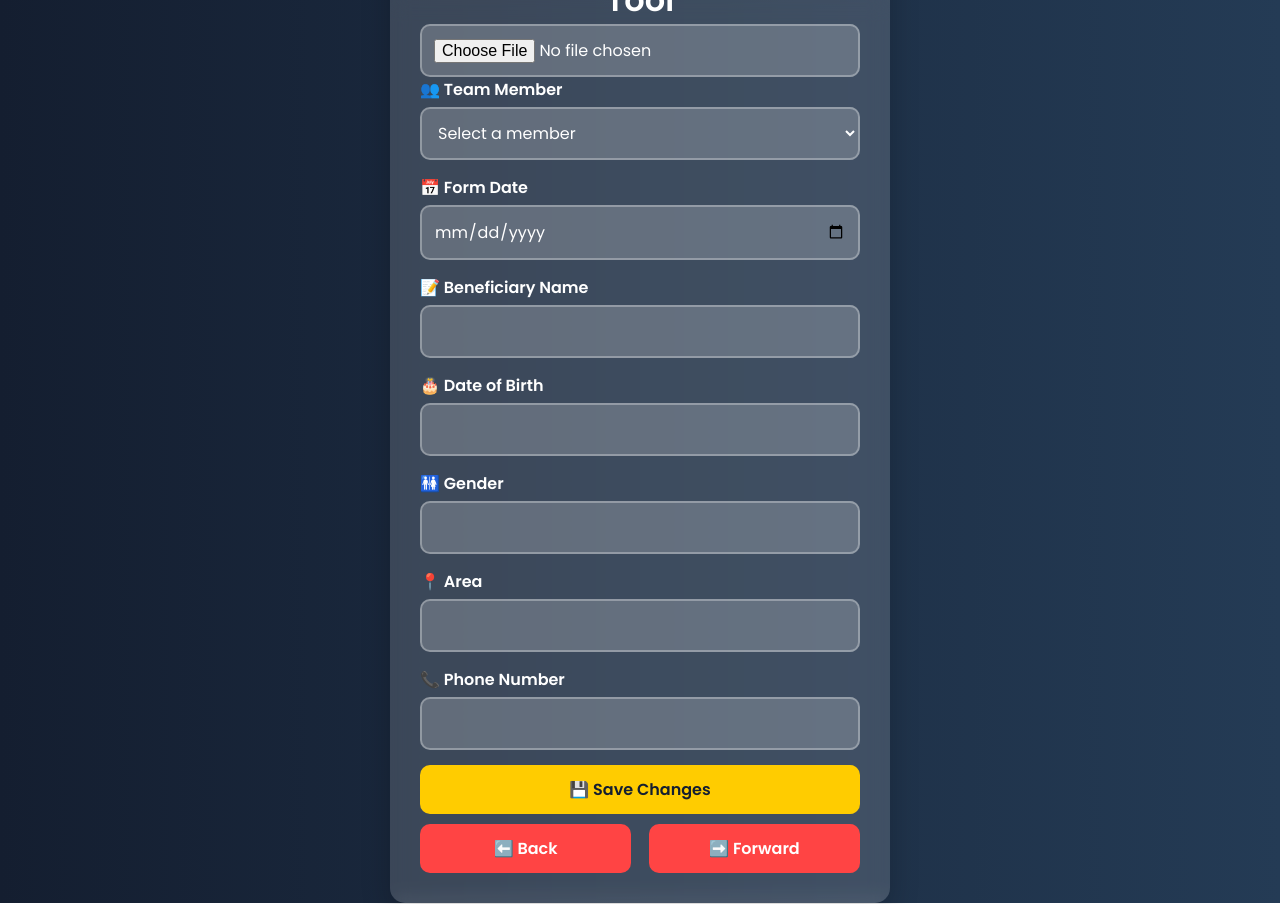
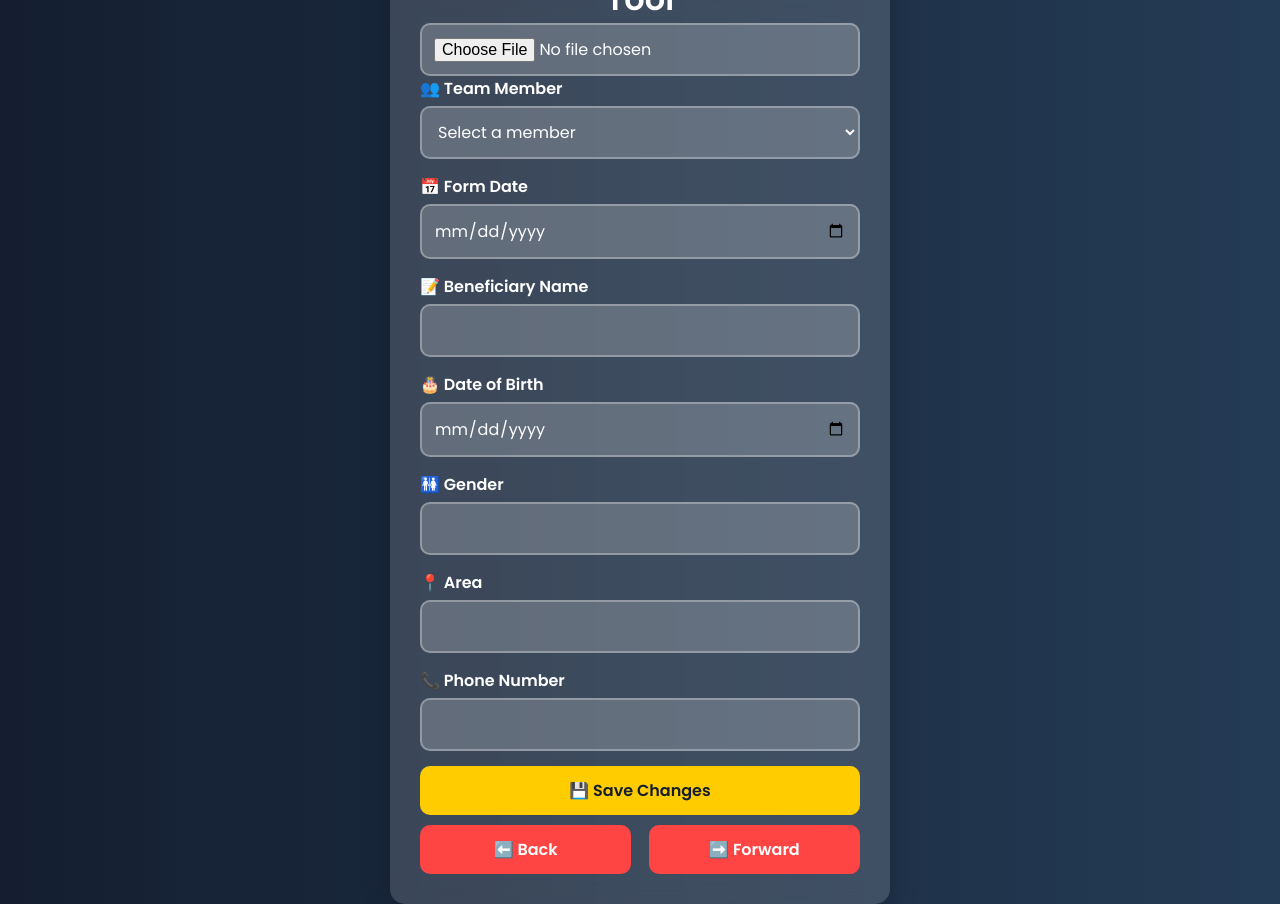
Before and after one commit to Mahitha1111/pdf-extraction-ui, a plain HTML site: page index.html in a window 1280 px wide. Drawn offline with Linux system fonts and the light colour scheme.

Commit message:
Update index.html

```diff
--- a/index.html
+++ b/index.html
@@ -36,7 +36,7 @@
 
         <div class="form-group">
             <label for="dob">🎂 Date of Birth</label>
-            <input type="text" id="dob">
+            <input type="date" id="dob">
         </div>
 
         <div class="form-group">
```
